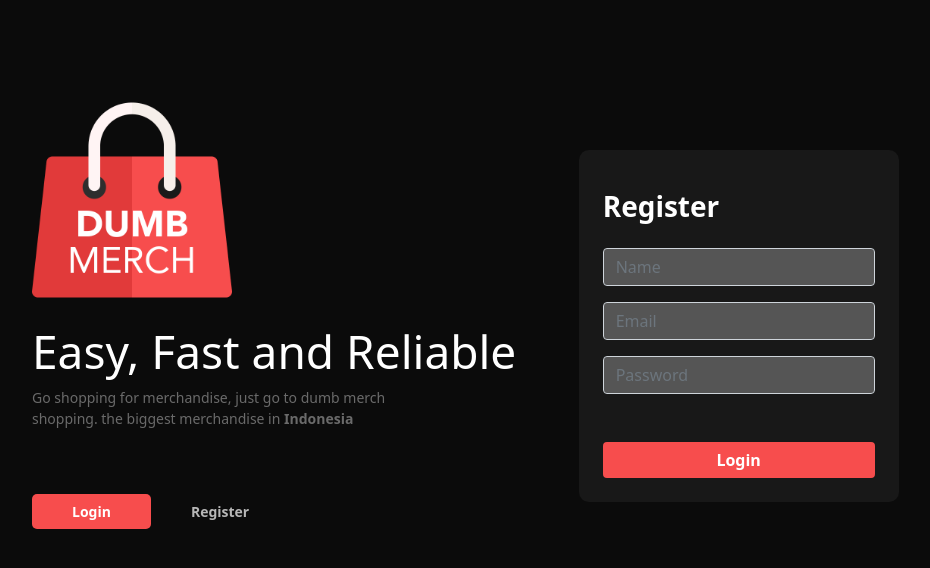
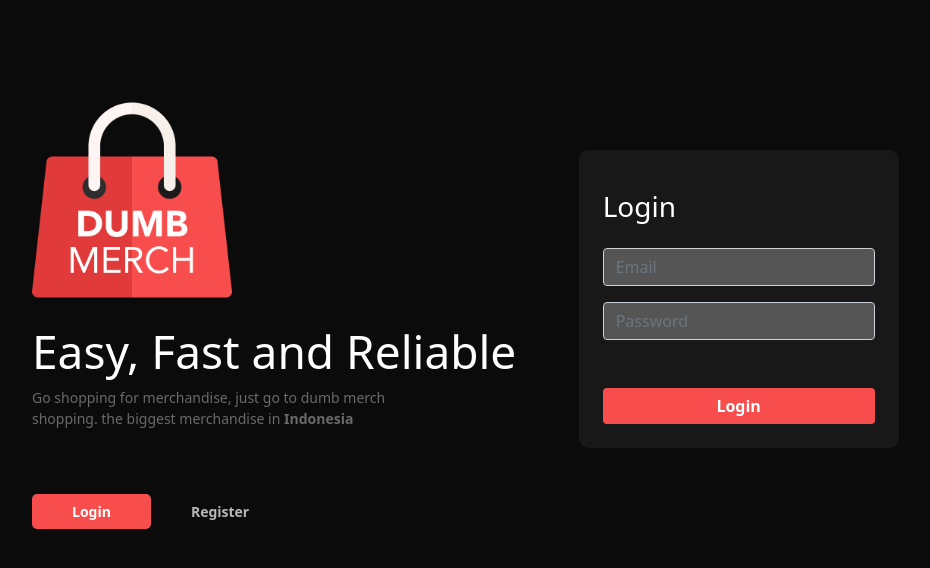
Before and after one commit to sabillarosad11/SabillaRosad-DumbMerch-New, a React (Create React App) app: page / in a window 1280 px wide. Shown: the top 568 px of the page, without its empty margins (180-1110 px from the left). Built offline with nearby package versions, Linux system fonts and the light colour scheme.

Commit message:
add login

```diff
--- a/src/App.js
+++ b/src/App.js
@@ -1,11 +1,11 @@
 import React from 'react';
-// import Login from './Pages/Login'
-import Register from "./Pages/Register";
+import Login from './Pages/Login'
+// import Register from "./Pages/Register";
 import './App.css';
 
 function App() {
   return (
-    <Register />
+    <Login />
   );
 }
 
```
